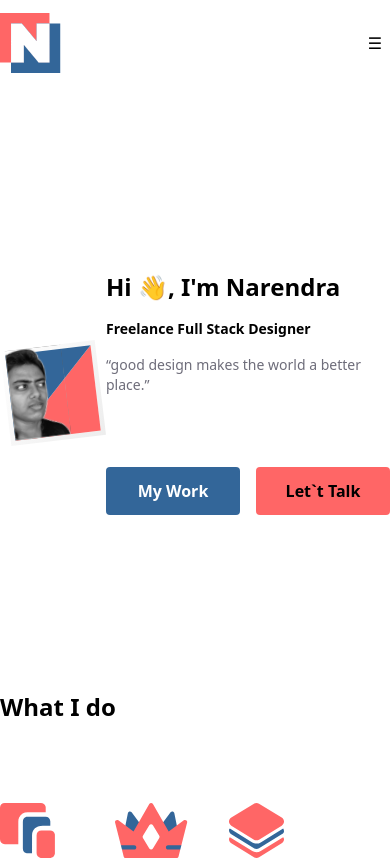
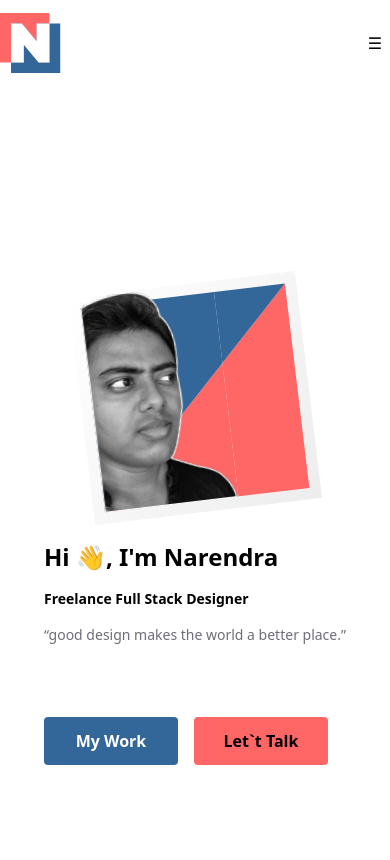
Before and after one commit to Leekwanyong/css-practice, a React (Vite) app: page / in a window 390 px wide. Shown: the top 860 px of the page. Built offline with nearby package versions, Linux system fonts and the light colour scheme.

Commit message:
✨ feat: ProfileSection 반응형 구현

```diff
--- a/src/pages/home/ProfileSection.tsx
+++ b/src/pages/home/ProfileSection.tsx
@@ -5,7 +5,7 @@
 function ProfileSection() {
     return (
         <article className="mt-[175px]">
-            <div className="flex items-center justify-evenly">
+            <div className="flex flex-col gap-4 lg:flex-row items-center justify-evenly">
                 <div className="aspect-square">
                     <img src="/asset/photo/PhotoFrame.svg" alt="avatar" />
                 </div>
```
